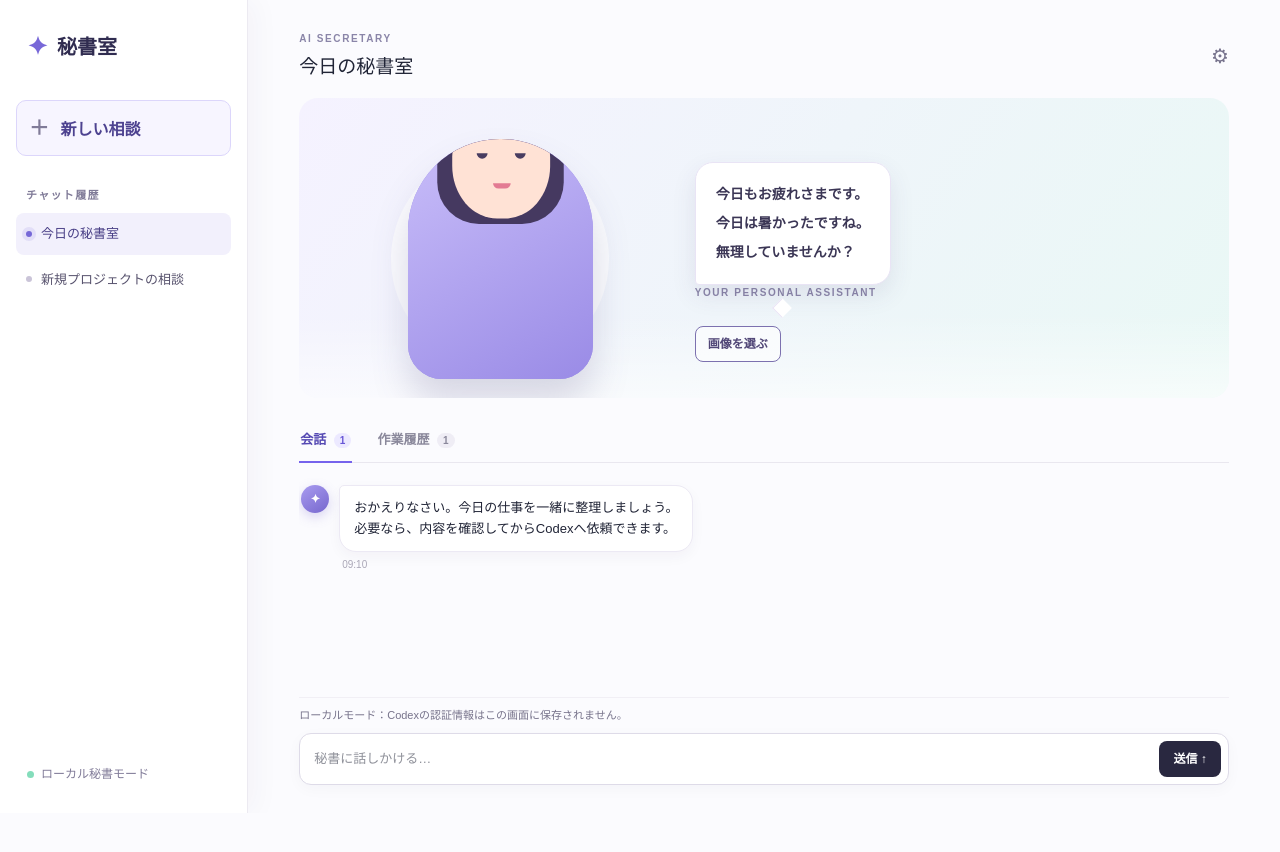
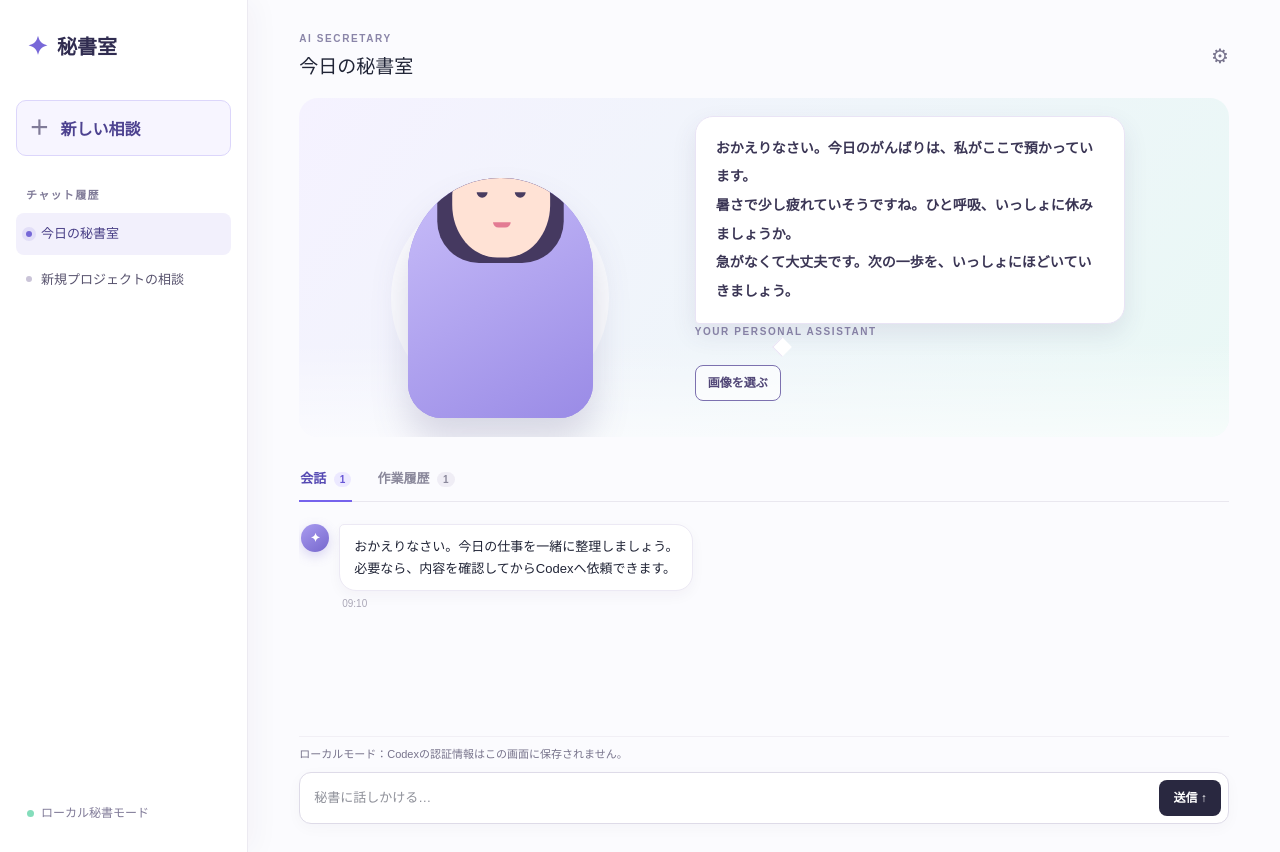
Before and after one commit to ENTER-WEB/ai-secretary, a Next.js app in the folder apps/ui/: page / in a window 1280 px wide. Before the commit the page ends 813 px from the top, so only its background shows below. Built offline with nearby package versions, Linux system fonts and the light colour scheme.

Commit message:
Personalize secretary greeting voice

```diff
--- a/apps/ui/src/app/conversation.css
+++ b/apps/ui/src/app/conversation.css
@@ -35,7 +35,7 @@
 .stage-copy h2,
 .stage-copy > p:not(.eyebrow) { display: none; }
 .stage-copy::before {
-  content: "今日もお疲れさまです。\A今日は暑かったですね。\A無理していませんか？";
+  content: "おかえりなさい。今日のがんばりは、私がここで預かっています。\A暑さで少し疲れていそうですね。ひと呼吸、いっしょに休みましょうか。\A急がなくて大丈夫です。次の一歩を、いっしょにほどいていきましょう。";
   display: block;
   white-space: pre-line;
   position: relative;
```
